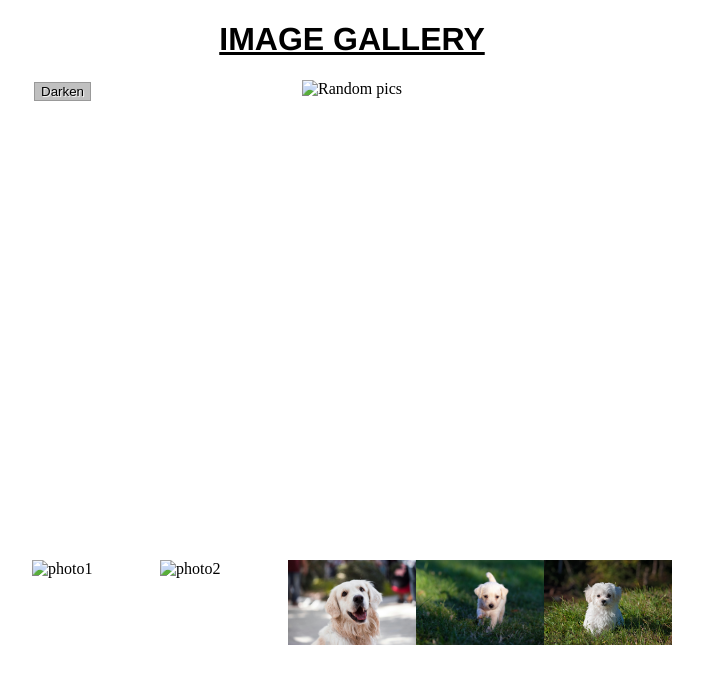
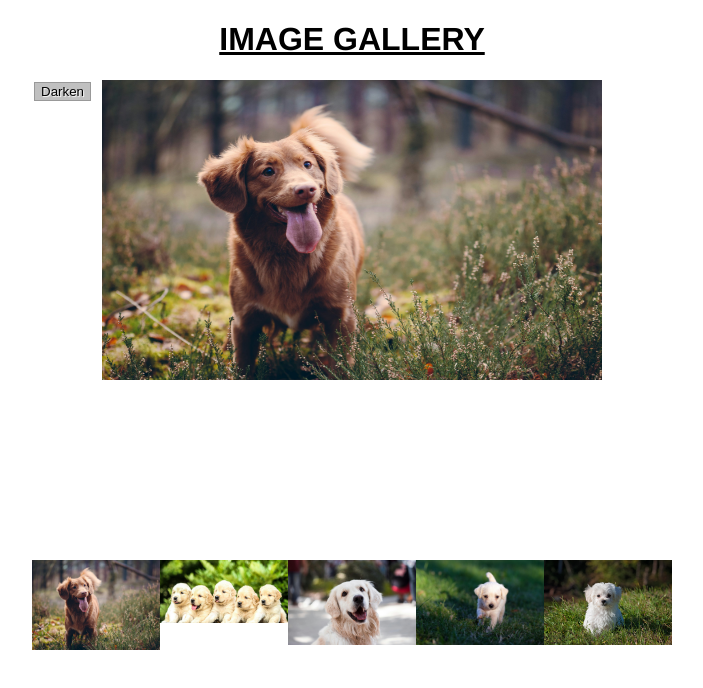
Before and after one commit to Sajin25/image-gallery, a plain HTML site: page index.html in a window 1280 px wide. Shown: the whole page, without its empty margins (288-991 px from the left). Drawn offline with Linux system fonts and the light colour scheme.

Commit message:
Update index.html

```diff
--- a/index.html
+++ b/index.html
@@ -53,7 +53,7 @@ h1 {
     <h1><b><u>IMAGE GALLERY</u></b></h1>
 
     <div class="image-container">
-      <center><img class="main-img" src="images/pic1.jpg" alt="Random pics" width="500" height="300"></center>
+      <center><img class="main-img" src="images/pic1.jpeg" alt="Random pics" width="500" height="300"></center>
       <div class="image-overlay"></div>
       <button class="dark-mode">Darken</button>
     </div>
@@ -69,7 +69,7 @@ const galleryImages = document.querySelectorAll('.thumbnail-bar img')
 const toggleBtn = document.querySelector('button');
 const shadingOverlay = document.querySelector('.image-overlay');
 
-const imgFiles = ['images/pic1.jpg','images/pic2.jpg','images/pic3.jpg','images/pic4.jpg','images/pic5.jpg'];
+const imgFiles = ['images/pic1.jpeg','images/pic2.jpeg','images/pic3.jpg','images/pic4.jpg','images/pic5.jpg'];
 
 const imgAltText = ['photo1','photo2','photo3','photo4','photo5'];
 const imgCount = imgFiles.length;
```
